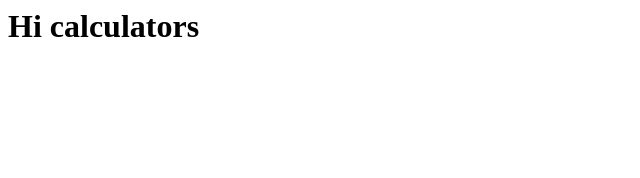
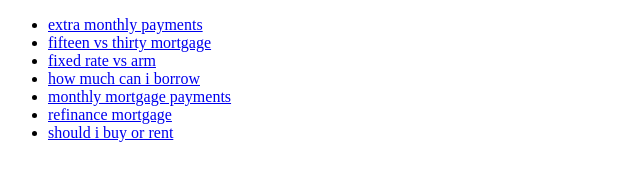
Before and after one commit to KZamotaevDHQ/KZamotaevDHQ.github.io, a plain HTML site: page index.html in a window 1280 px wide. Shown: the whole page, without its empty margins (0-640 px from the left). Drawn offline with Linux system fonts and the light colour scheme.

Commit message:
Add files via upload

```diff
--- a/index.html
+++ b/index.html
@@ -1 +1,24 @@
-<h1>Hi calculators</h1>
+<!DOCTYPE html>
+<html lang="en">
+<head>
+    <meta charset="UTF-8">
+    <meta name="viewport" content="width=device-width, initial-scale=1.0">
+    <link rel="stylesheet" href="./styles.css" type="text/css">
+    <title>Calculators</title>
+</head>
+<body>
+    <header>
+        <nav>
+            <ul>
+            <li><a href="../extra-monthly-payments/index.html">extra monthly payments</a></li>
+            <li><a href="../fifteen-vs-thirty-mortgage/index.html">fifteen vs thirty mortgage</a></li>
+            <li><a href="../fixed-rate-vs-arm/index.html">fixed rate vs arm</a></li>
+            <li><a href="../how-much-can-i-borrow/index.html">how much can i borrow</a></li>
+            <li><a href="../monthly-mortgage-payments/index.html">monthly mortgage payments</a></li>
+            <li><a href="../refinance-mortgage/index.html">refinance mortgage</a></li>
+            <li><a href="../should-i-buy-or-rent/index.html">should i buy or rent</a></li>
+            </ul>
+        </nav>
+    </header>
+</body>
+</html>
```
